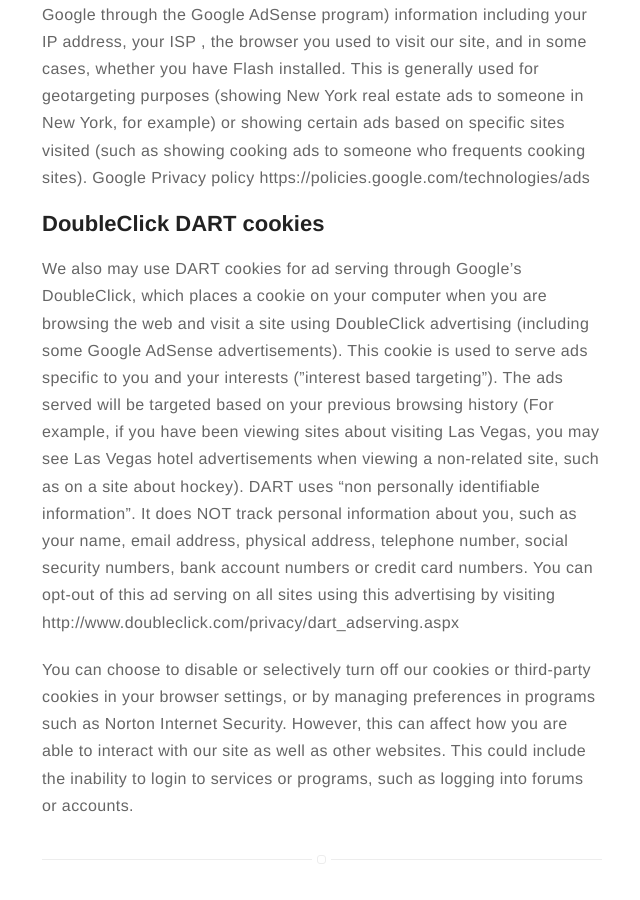
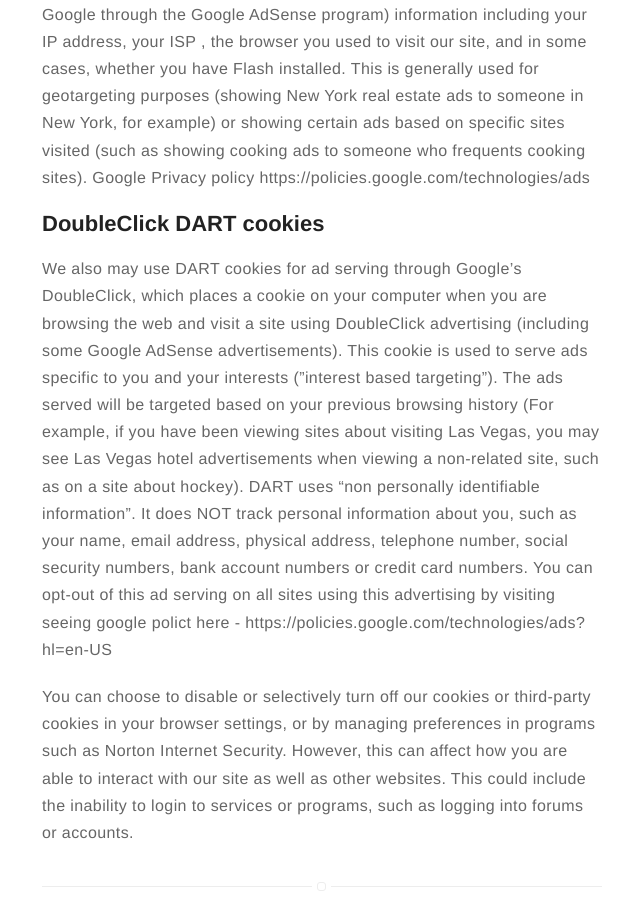
Before and after one commit to RobertNorthard/robertnorthard.github.io, a Jekyll site: the page built from privacy-policy.md, in a window 1280 px wide and 900 px high, scrolled down 626 px. Shown: the whole window, without its empty margins (318-958 px from the left). Built offline with Jekyll 4.4.1, drawn with Linux system fonts in a browser that asks for light colours.

Commit message:
added privacy statement

```diff
--- a/privacy-policy.md
+++ b/privacy-policy.md
@@ -30,7 +30,7 @@ We also may use DART cookies for ad serving through Google’s DoubleClick, whic
 
 The ads served will be targeted based on your previous browsing history (For example, if you have been viewing sites about visiting Las Vegas, you may see Las Vegas hotel advertisements when viewing a non-related site, such as on a site about hockey).  DART uses “non personally identifiable information”.  It does NOT track personal information about you, such as your name, email address, physical address, telephone number, social security numbers, bank account numbers or credit card numbers.
 
-You can opt-out of this ad serving on all sites using this advertising by visiting http://www.doubleclick.com/privacy/dart_adserving.aspx
+You can opt-out of this ad serving on all sites using this advertising by visiting seeing google polict here - https://policies.google.com/technologies/ads?hl=en-US
 
 </p>
 
```
